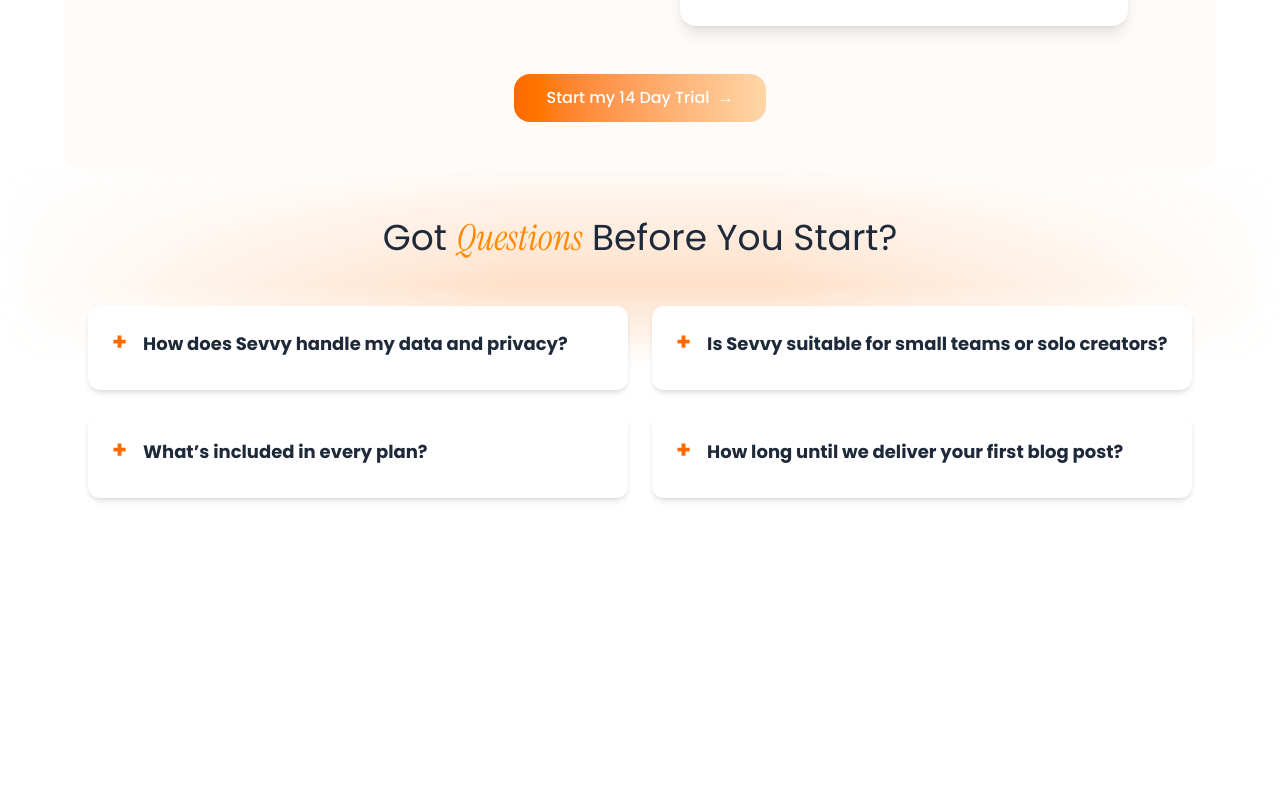
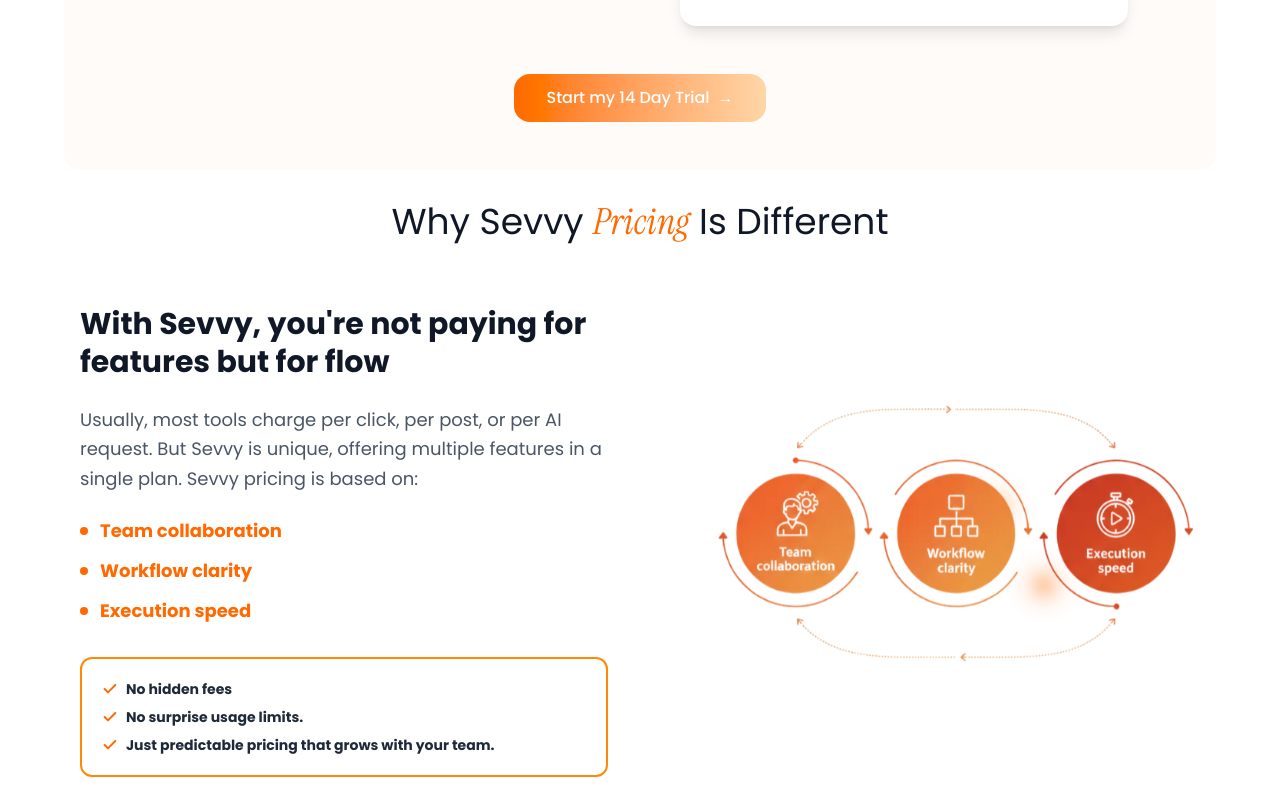
Before and after one commit to alihussnain1122/Sevvy, a React (Vite) app: page /pricing in a window 1280 px wide. Shown: the part 3960-4760 px from the top of the page. Before the commit the page ends 4554 px from the top, so only its background shows below. Built offline with nearby package versions, Linux system fonts and the light colour scheme; the HTML template or start-up script is replaced by a standard one; a web font is replaced by a local one.

Commit message:
difference section page-3

```diff
--- /dev/null
+++ b/src/components/Pricing/Different.jsx
@@ -0,0 +1,229 @@
+import React from 'react';
+
+// Check icon component
+const CheckIcon = () => (
+  <svg
+    xmlns="http://www.w3.org/2000/svg"
+    viewBox="0 0 24 24"
+    fill="none"
+    stroke="currentColor"
+    strokeWidth="3"
+    strokeLinecap="round"
+    strokeLinejoin="round"
+    className="w-4 h-4 text-orange-500"
+  >
+    <polyline points="20 6 9 17 4 12" />
+  </svg>
+);
+
+const PricingDifference = () => {
+  const bulletPoints = [
+    "Team collaboration",
+    "Workflow clarity",
+    "Execution speed"
+  ];
+
+  const highlights = [
+    "No hidden fees",
+    "No surprise usage limits.",
+    "Just predictable pricing that grows with your team."
+  ];
+
+  return (
+    <section className="w-full py-20 bg-white -mt-12">
+      <div className="max-w-7xl mx-auto px-6 lg:px-8">
+        {/* Top Center Heading */}
+        <div className="text-center mb-16">
+          <h2 className="text-3xl lg:text-4xl text-gray-900">
+            Why Sevvy <span className="text-orange-500 italic font-Instrument">Pricing</span> Is Different
+          </h2>
+        </div>
+
+        {/* Two Column Grid */}
+        <div className="grid grid-cols-1 md:grid-cols-2 gap-16 items-center">
+          {/* Left Column - Content */}
+          <div className="space-y-6 pl-12">
+            {/* Main Bold Statement */}
+            <h3 className="text-2xl lg:text-3xl font-bold text-gray-900 leading-tight">
+              With Sevvy, you're not paying for features but for flow
+            </h3>
+
+            {/* Paragraph */}
+            <p className="text-gray-600 text-base lg:text-lg leading-relaxed max-w-xl">
+              Usually, most tools charge per click, per post, or per AI request. But Sevvy is unique, offering multiple features in a single plan. Sevvy pricing is based on:
+            </p>
+
+            {/* Bullet Points */}
+            <ul className="space-y-3">
+              {bulletPoints.map((point, index) => (
+                <li key={index} className="flex items-center gap-3">
+                  <span className="w-2 h-2 rounded-full bg-orange-500 flex-shrink-0"></span>
+                  <span className="text-orange-500 font-bold text-base lg:text-lg">
+                    {point}
+                  </span>
+                </li>
+              ))}
+            </ul>
+
+            {/* Bottom Highlight Box */}
+            <div className="border-2 border-orange-400 rounded-xl p-5 mt-8">
+              <div className="space-y-2">
+                {highlights.map((highlight, index) => (
+                  <div key={index} className="flex items-start gap-2">
+                    <div className="flex-shrink-0 mt-0.5" >
+                      <CheckIcon />
+                    </div>
+                    <span className="text-gray-800 text-sm font-bold">
+                      {highlight}
+                    </span>
+                  </div>
+                ))}
+              </div>
+            </div>
+          </div>
+
+          {/* Right Column - Image with Animation */}
+          <div className="flex justify-center items-center">
+            <div className="relative w-full max-w-lg">
+              <img
+                src="/Pricing/Diff/diff.webp"
+                alt="Sevvy Pricing Difference Visualization"
+                className="w-full object-contain relative z-10"
+              />
+
+              {/* Animated Light Effect Following Arrows */}
+              <div className="absolute inset-0 pointer-events-none">
+                {/* Light dot 1 - First arrow path */}
+                <div
+                  className="absolute w-3 h-3 rounded-full bg-orange-400 opacity-70 blur-sm"
+                  style={{
+                    animation: 'followArrow1 4s ease-in-out infinite',
+                    boxShadow: '0 0 20px 8px rgba(251, 146, 60, 0.6)'
+                  }}
+                />
+
+                {/* Light dot 2 - Second arrow path (delayed) */}
+                <div
+                  className="absolute w-3 h-3 rounded-full bg-orange-500 opacity-70 blur-sm"
+                  style={{
+                    animation: 'followArrow2 4s ease-in-out infinite',
+                    animationDelay: '1.3s',
+                    boxShadow: '0 0 20px 8px rgba(249, 115, 22, 0.6)'
+                  }}
+                />
+
+                {/* Light dot 3 - Third arrow path (delayed more) */}
+                <div
+                  className="absolute w-3 h-3 rounded-full bg-orange-600 opacity-70 blur-sm"
+                  style={{
+                    animation: 'followArrow3 4s ease-in-out infinite',
+                    animationDelay: '2.6s',
+                    boxShadow: '0 0 20px 8px rgba(234, 88, 12, 0.6)'
+                  }}
+                />
+              </div>
+
+              {/* CSS Animations */}
+              <style jsx>{`
+                @keyframes followArrow1 {
+                  0% {
+                    left: 20%;
+                    top: 45%;
+                    opacity: 0;
+                  }
+                  10% {
+                    opacity: 0.7;
+                  }
+                  25% {
+                    left: 35%;
+                    top: 35%;
+                  }
+                  50% {
+                    left: 50%;
+                    top: 30%;
+                  }
+                  75% {
+                    left: 60%;
+                    top: 40%;
+                  }
+                  90% {
+                    opacity: 0.7;
+                  }
+                  100% {
+                    left: 70%;
+                    top: 50%;
+                    opacity: 0;
+                  }
+                }
+
+                @keyframes followArrow2 {
+                  0% {
+                    left: 70%;
+                    top: 50%;
+                    opacity: 0;
+                  }
+                  10% {
+                    opacity: 0.7;
+                  }
+                  25% {
+                    left: 67%;
+                    top: 62%;
+                  }
+                  50% {
+                    left: 55%;
+                    top: 70%;
+                  }
+                  75% {
+                    left: 40%;
+                    top: 68%;
+                  }
+                  90% {
+                    opacity: 0.7;
+                  }
+                  100% {
+                    left: 30%;
+                    top: 60%;
+                    opacity: 0;
+                  }
+                }
+
+                @keyframes followArrow3 {
+                  0% {
+                    left: 30%;
+                    top: 60%;
+                    opacity: 0;
+                  }
+                  10% {
+                    opacity: 0.7;
+                  }
+                  25% {
+                    left: 25%;
+                    top: 52%;
+                  }
+                  50% {
+                    left: 23%;
+                    top: 45%;
+                  }
+                  75% {
+                    left: 22%;
+                    top: 45%;
+                  }
+                  90% {
+                    opacity: 0.7;
+                  }
+                  100% {
+                    left: 20%;
+                    top: 45%;
+                    opacity: 0;
+                  }
+                }
+              `}</style>
+            </div>
+          </div>
+        </div>
+      </div>
+    </section>
+  );
+};
+
+export default PricingDifference;
--- a/src/pages/Pricing.jsx
+++ b/src/pages/Pricing.jsx
@@ -1,3 +1,4 @@
+import PricingDifference from "../components/Pricing/Different";
 import FAQ from "../components/Pricing/Faqs";
 import PricingHero from "../components/Pricing/Hero";
 import PlansComparison from "../components/Pricing/Plans";
@@ -11,6 +12,7 @@
     <TeamsSection />
     <PlansComparison />
     <TrialCTA />
+    <PricingDifference />
     <FAQ />
     </>
   );
```
Also changed, not shown: public/Pricing/Diff/diff.webp (added).
